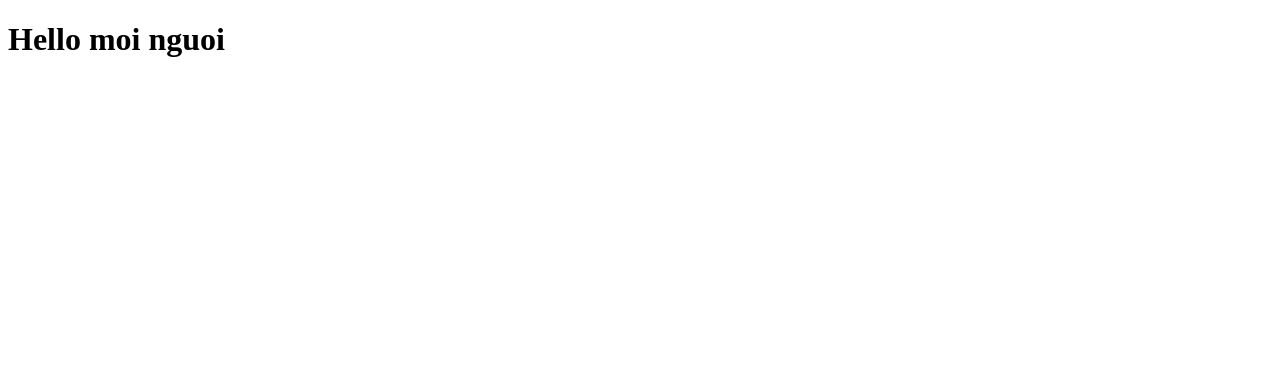
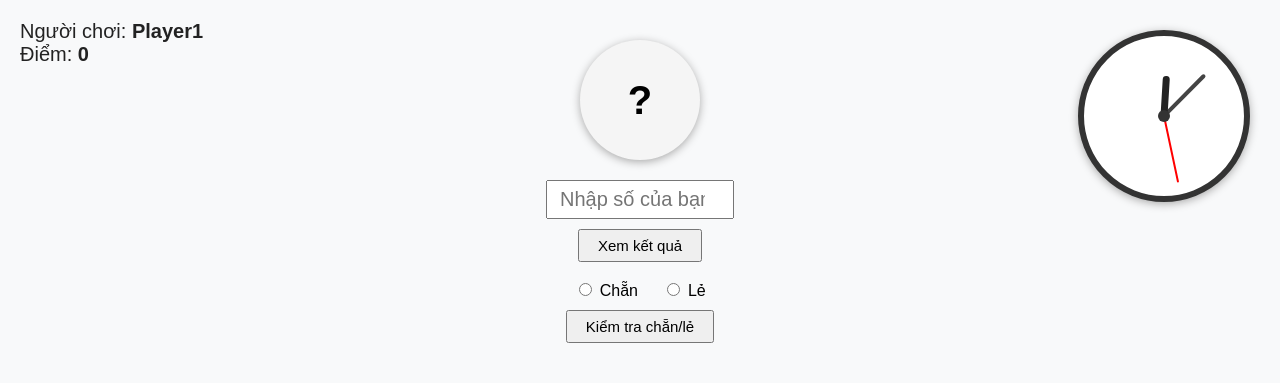
Before and after one commit to zyrasZ/LearnJS, a plain HTML site: page index.html in a window 1280 px wide. Drawn offline with Linux system fonts and the light colour scheme.

Commit message:
Bai tap xo so

```diff
--- /dev/null
+++ b/clock.css
@@ -0,0 +1,68 @@
+/* CSS cho đồng hồ analog */
+.analog-clock {
+  position: fixed;
+  right: 30px;
+  top: 30px;
+  width: 160px;
+  height: 160px;
+  border: 6px solid #333;
+  border-radius: 50%;
+  background: #fff;
+  margin: 0;
+  box-shadow: 0 2px 8px #aaa;
+  z-index: 100;
+}
+.hand {
+  position: absolute;
+  bottom: 50%;
+  left: 50%;
+  transform-origin: bottom center;
+  border-radius: 6px;
+}
+.hour {
+  width: 7px;
+  height: 40px;
+  background: #222;
+  z-index: 3;
+}
+.minute {
+  width: 4px;
+  height: 58px;
+  background: #444;
+  z-index: 2;
+}
+.second {
+  width: 2px;
+  height: 68px;
+  background: red;
+  z-index: 1;
+}
+.center-dot {
+  position: absolute;
+  width: 12px;
+  height: 12px;
+  background: #333;
+  border-radius: 50%;
+  left: 50%;
+  top: 50%;
+  transform: translate(-50%, -50%);
+  z-index: 10;
+}
+.number {
+  position: absolute;
+  left: 50%;
+  top: 50%;
+  font-size: 16px;
+  font-family: Arial, sans-serif;
+  font-weight: bold;
+  color: #222;
+  transform: rotate(calc(var(--i) * 30deg)) translateY(-62px) rotate(calc(var(--i) * -30deg));
+  z-index: 5;
+  text-align: center;
+  width: 24px;
+  height: 24px;
+  line-height: 24px;
+  margin-left: -12px;
+  margin-top: -12px;
+  pointer-events: none;
+}
--- /dev/null
+++ b/clock.js
@@ -0,0 +1,37 @@
+function updateAnalogClock() {
+  const now = new Date();
+  const hour = now.getHours() % 12;
+  const minute = now.getMinutes();
+  const second = now.getSeconds();
+
+  const hourDeg = (hour + minute / 60) * 30;
+  const minuteDeg = (minute + second / 60) * 6;
+  const secondDeg = second * 6;
+
+  const hourHand = document.getElementById('hour-hand');
+  const minuteHand = document.getElementById('minute-hand');
+  const secondHand = document.getElementById('second-hand');
+
+  if (hourHand && minuteHand && secondHand) {
+    hourHand.style.transform = `translate(-50%, 0) rotate(${hourDeg}deg)`;
+    minuteHand.style.transform = `translate(-50%, 0) rotate(${minuteDeg}deg)`;
+    secondHand.style.transform = `translate(-50%, 0) rotate(${secondDeg}deg)`;
+  }
+}
+
+function startAnalogClock() {
+  updateAnalogClock();
+  setInterval(updateAnalogClock, 1000);
+}
+
+if (typeof window !== 'undefined') {
+  window.onload = function() {
+    if (
+      document.getElementById('hour-hand') &&
+      document.getElementById('minute-hand') &&
+      document.getElementById('second-hand')
+    ) {
+      startAnalogClock();
+    }
+  };
+}
--- /dev/null
+++ b/game.js
@@ -0,0 +1,49 @@
+  let score = 0;
+  let playerName = 'Player1';
+  document.getElementById('player-name').innerHTML = `Người chơi: <b>${playerName}</b>`;
+  document.getElementById('player-score').innerHTML = `Điểm: <b>${score}</b>`;
+  let currentRandom = null;
+  function randomNumber() {
+    let random = Math.random();
+    let randomNumber = Math.floor(random * 1000) + 1;
+    let formattedNumber = randomNumber.toString().padStart(3, '0');
+    return formattedNumber;
+  }
+  function updateCircle(num) {
+    document.getElementById('random-circle').textContent = num;
+  }
+  document.getElementById('check-btn').addEventListener('click', function() {
+    const userNum = document.getElementById('user-number').value.padStart(3, '0');
+    currentRandom = randomNumber();
+    updateCircle(currentRandom);
+    if (!/^[0-9]{3}$/.test(userNum)) {
+      document.getElementById('game-message').textContent = 'Bạn chưa nhập số hợp lệ (3 chữ số)!';
+      return;
+    }
+    if (userNum === currentRandom) {
+      score += 20;
+      document.getElementById('game-message').textContent = 'Chúc mừng! Bạn đã đoán đúng! +20 điểm';
+    } else {
+      document.getElementById('game-message').textContent = 'Sai rồi! Số đúng là ' + currentRandom;
+    }
+    document.getElementById('player-score').innerHTML = `Điểm: <b>${score}</b>`;
+  });
+  document.getElementById('even-odd-btn').addEventListener('click', function() {
+    const checked = document.querySelector('input[name="even-odd"]:checked');
+    if (!checked) {
+      document.getElementById('game-message').textContent = 'Bạn chưa chọn chẵn/lẻ!';
+      return;
+    }
+    currentRandom = randomNumber();
+    updateCircle(currentRandom);
+    const isEven = parseInt(currentRandom, 10) % 2 === 0;
+    if ((checked.value === 'even' && isEven) || (checked.value === 'odd' && !isEven)) {
+      score += 10;
+      document.getElementById('game-message').textContent = 'Chúc mừng! Bạn đã chọn đúng! +10 điểm';
+    } else {
+      document.getElementById('game-message').textContent = 'Sai rồi! Số đúng là ' + currentRandom + (isEven ? ' (Chẵn)' : ' (Lẻ)');
+    }
+    document.getElementById('player-score').innerHTML = `Điểm: <b>${score}</b>`;
+    // currentRandom = null;
+    // updateCircle('?');
+  });
--- a/index.html
+++ b/index.html
@@ -4,9 +4,32 @@
     <meta charset="UTF-8">
     <meta name="viewport" content="width=device-width, initial-scale=1.0">
     <title>Document</title>
+    <link rel="stylesheet" href="style.css">
+    <link rel="stylesheet" href="clock.css">
 </head>
 <body>
-    <h1>Hello moi nguoi</h1>
-    <script src="index.js"></script>
+    <div id="player-info">
+      <span id="player-name">Người chơi: <b>Player1</b></span><br>
+      <span id="player-score">Điểm: <b>0</b></span>
+    </div>
+    <div id="game-area">
+      <div id="random-circle">?</div>
+      <input id="user-number" type="number" min="0" max="1000" placeholder="Nhập số của bạn" />
+      <button id="check-btn">Xem kết quả</button>
+      <div class="even-odd-group">
+        <label><input type="radio" name="even-odd" value="even"> Chẵn</label>
+        <label style="margin-left:20px;"><input type="radio" name="even-odd" value="odd"> Lẻ</label>
+      </div>
+      <button id="even-odd-btn">Kiểm tra chẵn/lẻ</button>
+      <div id="game-message"></div>
+    </div>
+    <div class="analog-clock" id="analog-clock">
+      <div class="hand hour" id="hour-hand"></div>
+      <div class="hand minute" id="minute-hand"></div>
+      <div class="hand second" id="second-hand"></div>
+      <div class="center-dot"></div>
+    </div>
+    <script src="clock.js"></script>
+    <script src="game.js"></script>
 </body>
 </html>
--- a/index.js
+++ /dev/null
@@ -1,13 +0,0 @@
-const text1 = "Xin chào Việt Nam !!! Tôi đến từ Gia Lai . ";
-let part = text1.slice(9,17);
-let part1 = part.toUpperCase();
-console.log(part1);
-const ten_truong = "Đại học Giao thông Vận tải.";
-let text2 = "Tôi học ở trường ${ten_truong}.";
-let text3 = text1.concat (text2);
-console.log(text3);
-let doan = "BANHMI_BANHBAO_HUTIEU_BANHCANH";
-let list = doan.split("_");
-let list1 = list.join("/");
-console.log(list1);
-console.log(list1.include("BANHMI"));
--- /dev/null
+++ b/style.css
@@ -0,0 +1,58 @@
+/* CSS cho giao diện game (không bao gồm đồng hồ) */
+body {
+  font-family: Arial, sans-serif;
+  background: #f8f9fa;
+  margin: 0;
+  padding: 0;
+}
+#player-name, #player-score {
+  color: #222;
+}
+#player-info {
+  position: absolute;
+  top: 20px;
+  left: 20px;
+  font-size: 20px;
+  font-family: Arial, sans-serif;
+}
+#game-area {
+  display: flex;
+  flex-direction: column;
+  align-items: center;
+  margin-top: 40px;
+}
+#random-circle {
+  width: 120px;
+  height: 120px;
+  border-radius: 50%;
+  background: #f5f5f5;
+  display: flex;
+  align-items: center;
+  justify-content: center;
+  font-size: 40px;
+  font-weight: bold;
+  box-shadow: 0 2px 8px #aaa;
+  margin-bottom: 20px;
+  user-select: none;
+  cursor: pointer;
+}
+#user-number {
+  font-size: 20px;
+  padding: 6px 12px;
+  width: 160px;
+  text-align: center;
+  margin-bottom: 10px;
+}
+#check-btn, #even-odd-btn {
+  font-size: 15px;
+  padding: 6px 18px;
+  margin-bottom: 18px;
+}
+.even-odd-group {
+  margin-bottom: 10px;
+}
+#game-message {
+  margin-top: 18px;
+  font-size: 18px;
+  color: #1a237e;
+}
```
